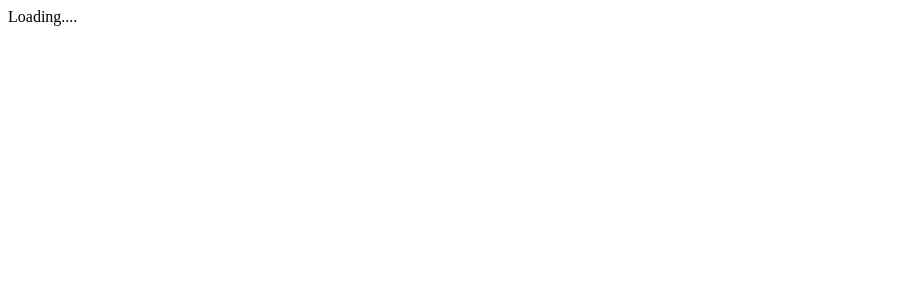
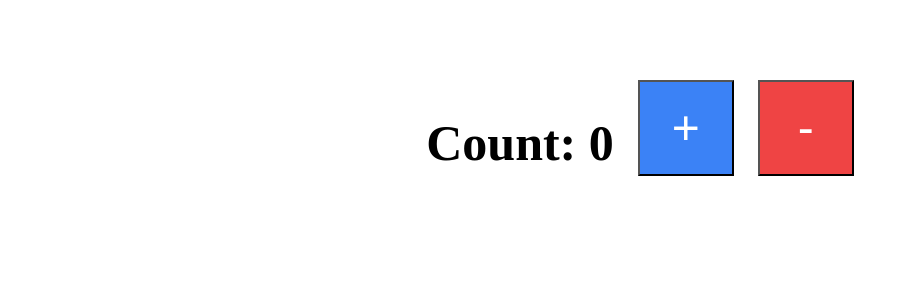
Before and after one commit to Ashraful52038/NextJs_Practice, a Next.js app in the folder my-app/: page / in a window 1280 px wide. Shown: the top 300 px of the page, without its empty margins (0-909 px from the left). Built offline with nearby package versions, Linux system fonts and the light colour scheme.

Commit message:
update layout page with two types provider simultaneously

```diff
--- a/my-app/app/layout.tsx
+++ b/my-app/app/layout.tsx
@@ -1,3 +1,4 @@
+import CounterProvider from '@/context/Counter';
 import './globals.css';
 import StoreProvider from './providers/storeProvider';
 
@@ -12,9 +13,11 @@ export default function RootLayout({
   return (
     <html lang="en">
       <body>
-        <StoreProvider>
-          {children}
-        </StoreProvider>
+        <CounterProvider>
+          <StoreProvider>
+            {children}
+          </StoreProvider>
+        </CounterProvider>
       </body>
     </html>
   )
```
